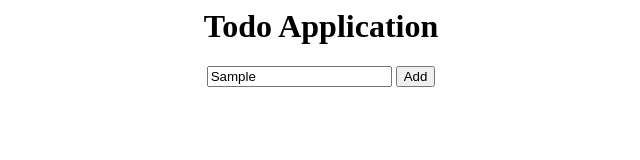
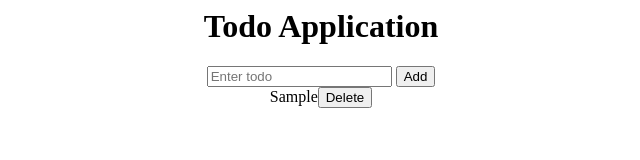
Before and after one commit to vedantacharya/todo-project, a plain HTML site: page index.html in a window 1280 px wide. Both pictures are taken after typing "Sample" into the empty fields and a click on the button "Add". Shown: the whole page, without its empty margins (319-959 px from the left). Drawn offline with Linux system fonts and the light colour scheme.

Commit message:
made a basic todo application using JS

```diff
--- a/index.html
+++ b/index.html
@@ -5,14 +5,44 @@
         </title>
     </head>
 
+    <body>
     <center>
-    <body>
         <h1>Todo Application</h1>
-        <div style="justify-content: center; align-content: center;">
-            <input type="text" placeholder="Enter todo">
+        <div id="parent">
+            <input type="text" placeholder="Enter todo" id="todoItem">
             <button onclick="addTodo()">Add</button>
         </div>
     </center>
 
     </body>
+
+    <script>
+        function addTodo(){
+            const todoItem = document.getElementById("todoItem").value;
+
+            if(todoItem === ""){
+                alert("Please enter a todo");
+            }
+            else{
+                let newTodo = document.createElement("div");
+
+                newTodo.innerHTML = todoItem;
+
+                let deleteButton = document.createElement("button");
+                deleteButton.innerHTML = "Delete";
+                newTodo.appendChild(deleteButton);
+
+
+                document.getElementById("parent").appendChild(newTodo);
+                document.getElementById("todoItem").value = "";
+                deleteButton.onclick = function(){
+                    deleteTodo(newTodo);
+                }
+                }
+            }
+        function deleteTodo(newTodo){
+            newTodo.remove();
+            }
+
+    </script>
 </html>
```
